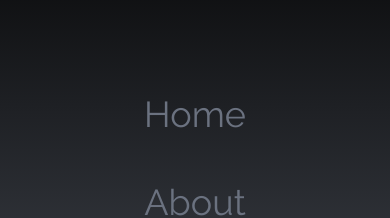
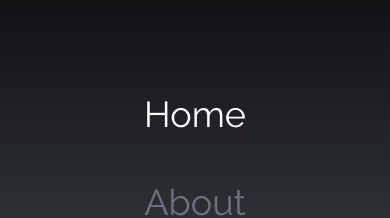
Before and after one commit to HamzaRathore/Portfolio_Website, a React (Vite) app: page / in a window 390 px wide. Both pictures are taken after a click on the element 351 px from the left and 40 px from the top of the page. Shown: the part 132-350 px from the top of the page. Built offline with nearby package versions, Linux system fonts and the light colour scheme.

Commit message:
NavBar.jsx

```diff
--- a/src/components/NavBar.jsx
+++ b/src/components/NavBar.jsx
@@ -71,7 +71,18 @@ function NavBar() {
               key={id}
               className="px-4 cursor-pointer capitalize py-6 text-4xl"
             >
-              {link}
+              <Link
+              onClick={()=>(
+                setNav(false)
+              )}
+           to= {link}
+           smooth
+           duration={500}
+           spy={true}
+           activeClass="text-white"
+           >
+            {link}
+             </Link>
             </li>
           ))}
         </ul>
```
